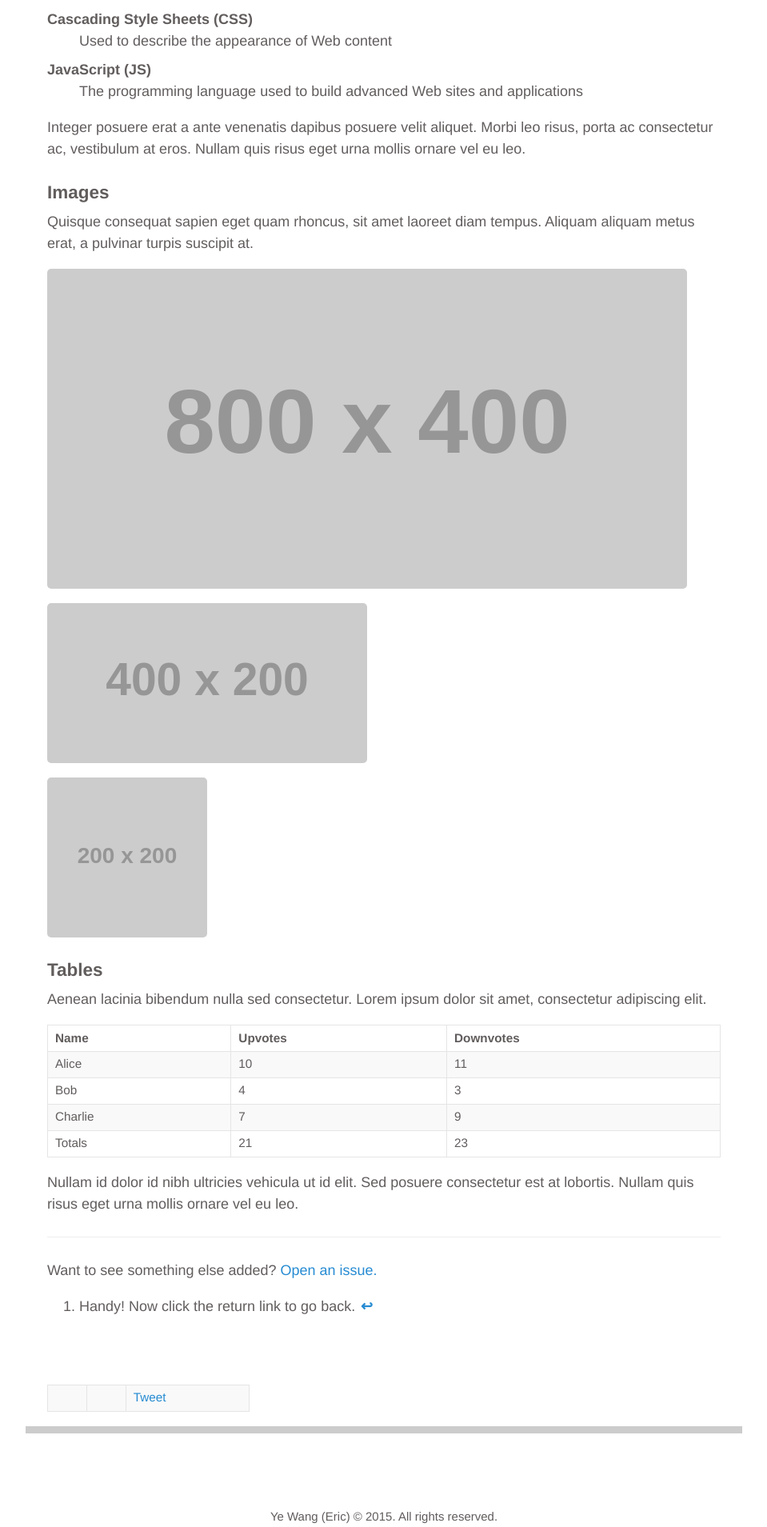
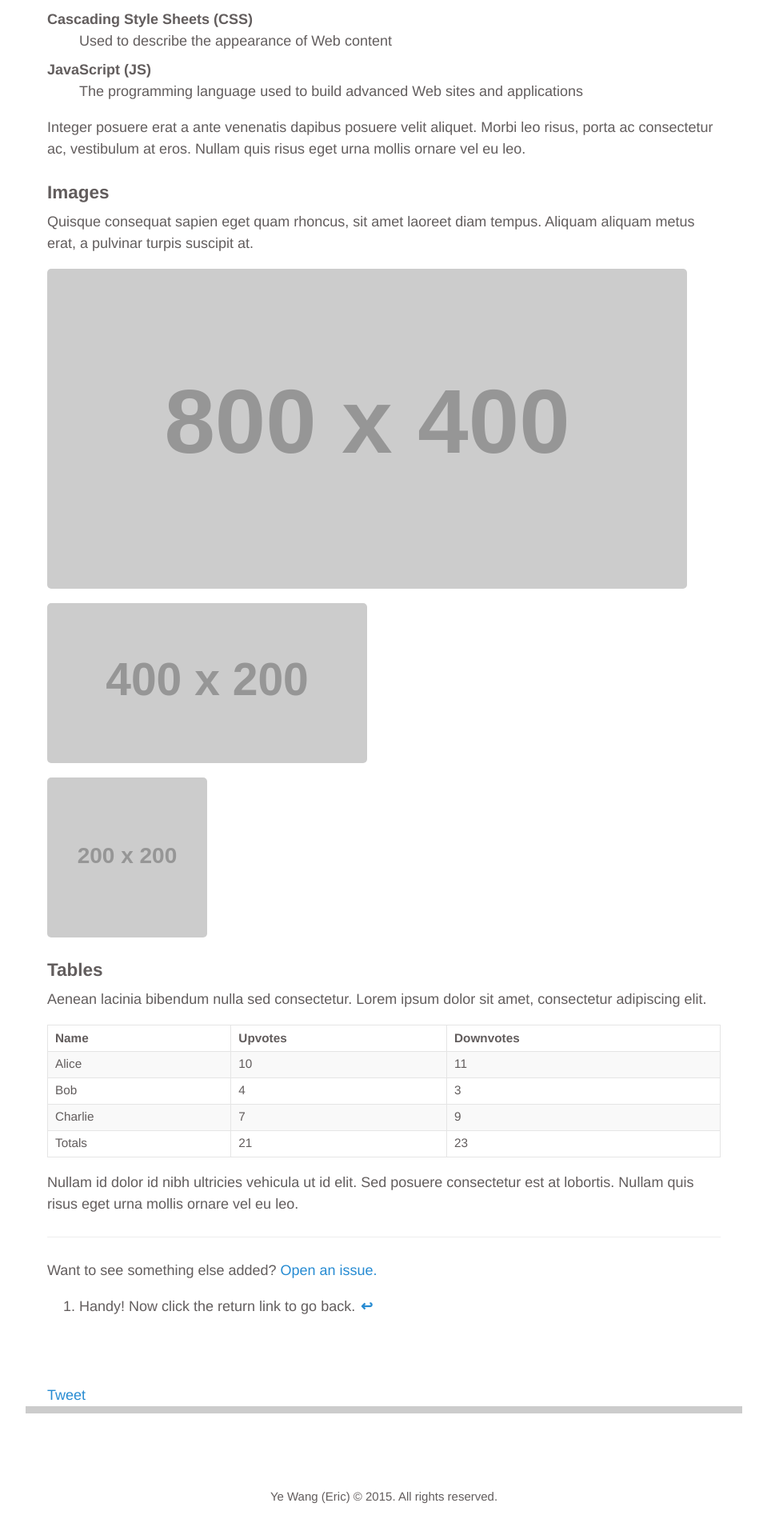
Before and after one commit to ericyewang/ericyewang.github.io, a Jekyll site: the page built from _posts/2014-01-01-example-content.md, in a window 1280 px wide. Shown: the part 3203-5112 px from the top of the page at 80% size, without its empty margins (160-1119 px from the left). Built offline with Jekyll 4.4.1, drawn with Linux system fonts in a browser that asks for light colours; comment, search, counter and statistics services are not loaded; after the commit the page ends 5087 px from its top, so only the background shows below that.

Commit message:
Update post.html

```diff
--- a/_layouts/post.html
+++ b/_layouts/post.html
@@ -8,20 +8,9 @@ layout: default
   <time datetime="{{ page.date | date_to_xmlschema }}" class="post-date">{{ page.date | date_to_string }}</time>
   {{ content }}
 </article>
-<table style="width:30%">
-  <tr>
-    <td>
       <g:plus action="share"></g:plus>
-    </td>
-    <td>
       <div class="fb-like" data-layout="button_count" data-action="like" data-show-faces="true" data-share="true"></div>
-    </td>
-
-    <td>
       <a href="https://twitter.com/share" class="twitter-share-button">Tweet</a>
-    </td>
-  </tr>
-</table>
 
 {% include comments.html %}
 </div>
```
